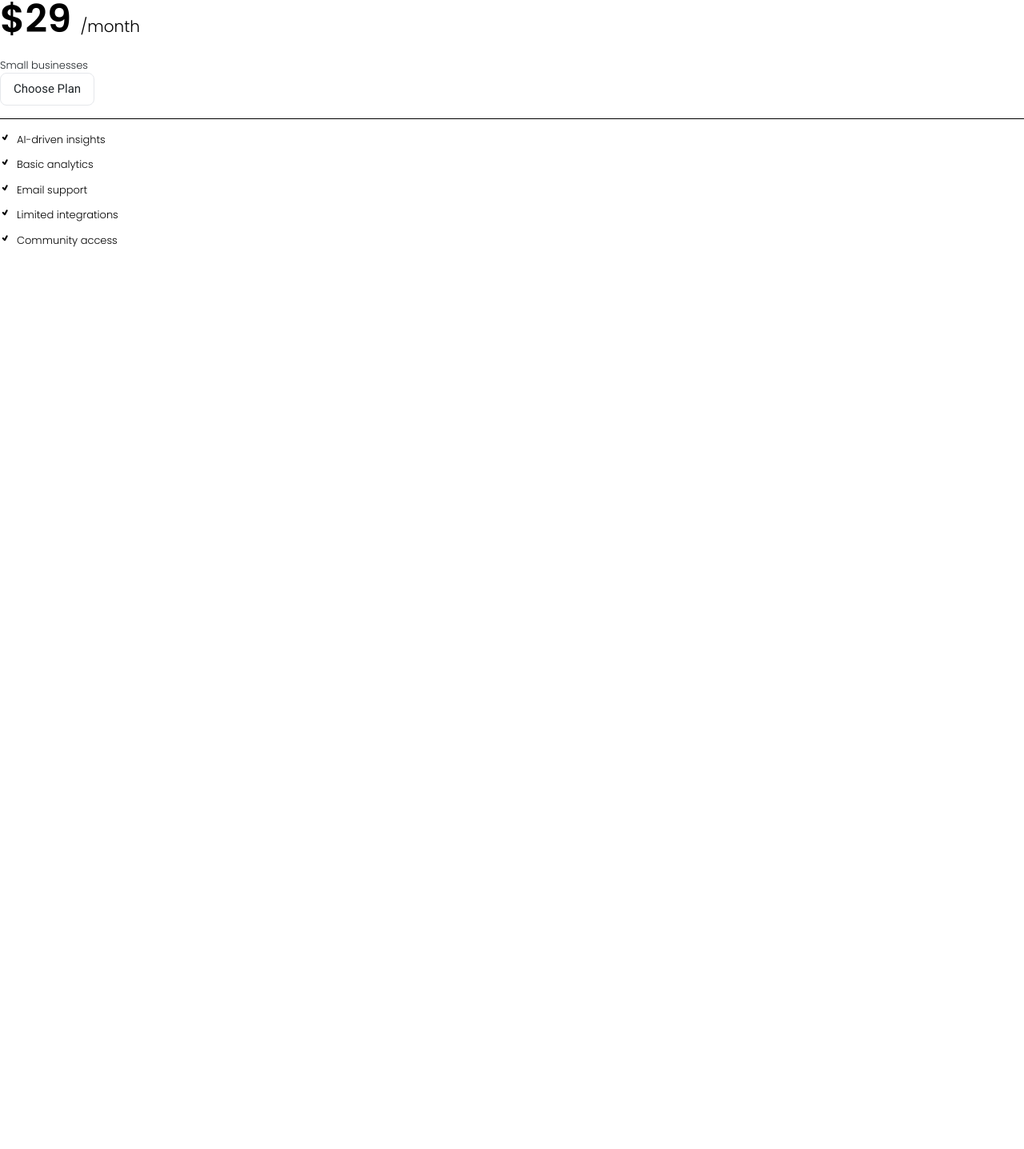
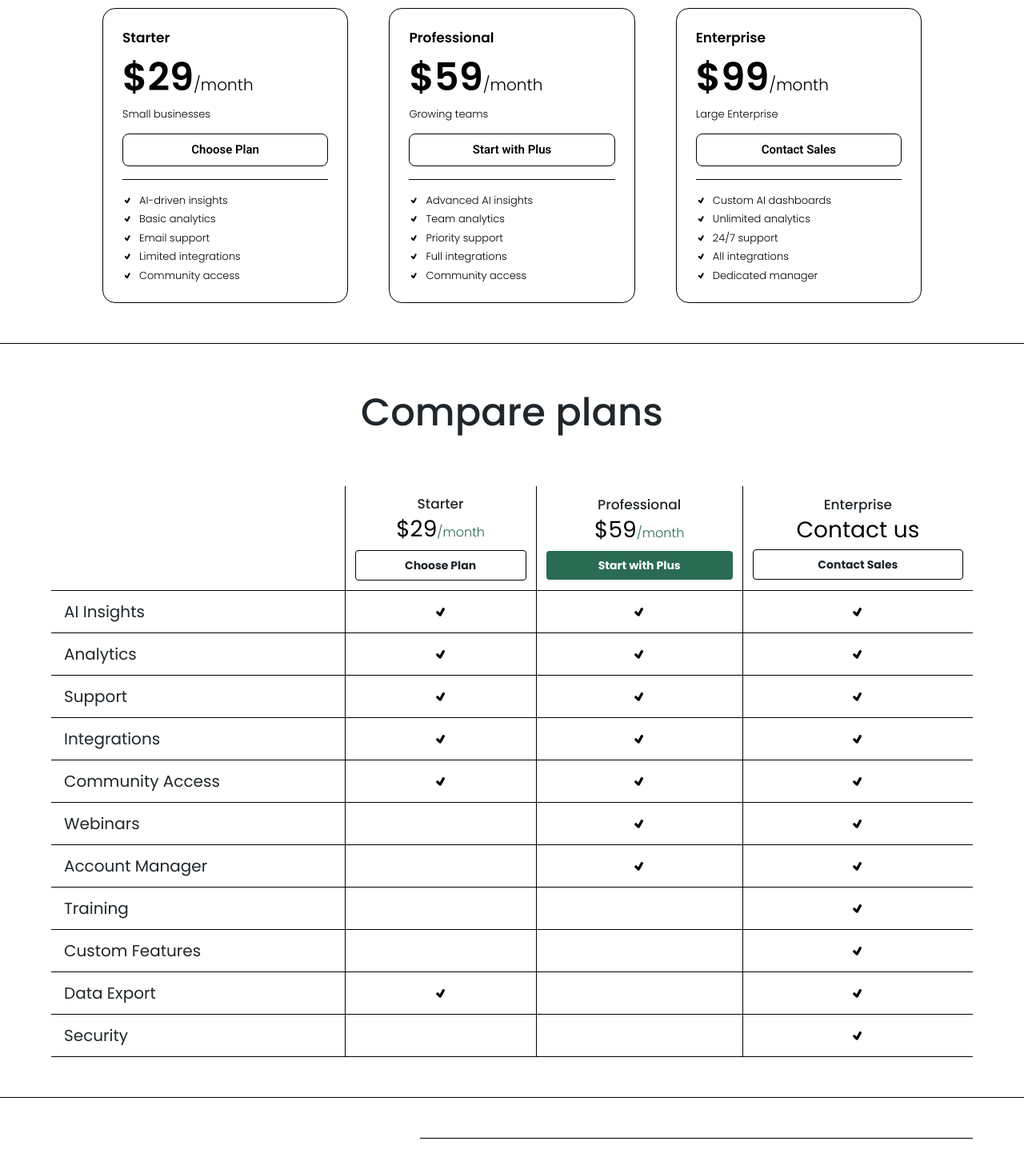
Before and after one commit to AbubakarSiddique32/AI-Automation, a React (Vite) app: page /pricing in a window 1280 px wide. Shown: the part 352-1789 px from the top of the page at 80% size. Before the commit the page ends 800 px from the top, so only its background shows below. Built offline with nearby package versions, Linux system fonts and the light colour scheme.

Commit message:
AI-Automation

```diff
--- /dev/null
+++ b/src/Components/Pricing/ComparePlans.jsx
@@ -0,0 +1,153 @@
+import React from "react";
+import { TiTick } from "react-icons/ti";
+
+const plans = [
+  {
+    name: "Starter",
+    price: "$29",
+    label: "Choose Plan",
+    highlight: false,
+    features: {
+      "AI Insights": true,
+      Analytics: true,
+      Support: true,
+      Integrations: true,
+      "Community Access": true,
+      Webinars: false,
+      "Account Manager": false,
+      Training: false,
+      "Custom Features": false,
+      "Data Export": true,
+      Security: false,
+    },
+  },
+  {
+    name: "Professional",
+    price: "$59",
+    label: "Start with Plus",
+    highlight: true,
+    features: {
+      "AI Insights": true,
+      Analytics: true,
+      Support: true,
+      Integrations: true,
+      "Community Access": true,
+      Webinars: true,
+      "Account Manager": true,
+      Training: false,
+      "Custom Features": false,
+      "Data Export": false,
+      Security: false,
+    },
+  },
+  {
+    name: "Enterprise",
+    price: "Contact us",
+    label: "Contact Sales",
+    highlight: false,
+    features: {
+      "AI Insights": true,
+      Analytics: true,
+      Support: true,
+      Integrations: true,
+      "Community Access": true,
+      Webinars: true,
+      "Account Manager": true,
+      Training: true,
+      "Custom Features": true,
+      "Data Export": true,
+      Security: true,
+    },
+  },
+];
+
+const featureList = [
+  "AI Insights",
+  "Analytics",
+  "Support",
+  "Integrations",
+  "Community Access",
+  "Webinars",
+  "Account Manager",
+  "Training",
+  "Custom Features",
+  "Data Export",
+  "Security",
+];
+
+const ComparePlans = () => {
+  return (
+    <div className="w-[90%] mx-auto  py-[50px]">
+      <h2 className="text-[48px] font-[500] font-outfit text-center mb-14">
+        Compare plans
+      </h2>
+      <div className="overflow-auto">
+        <table className="min-w-full border border-black border-t-0 border-x-0  text-sm text-center">
+          <thead>
+            <tr className="">
+              <th className=" p-3  text-left"> </th>
+              {plans.map((plan, idx) => (
+                <th
+                  key={idx}
+                  className="border border-t-0 border-r-0  border-black p-3"
+                >
+                  <div className="font-[500] text-[17px] mb-2 font-poppins">
+                    {plan.name}
+                  </div>
+                  <div className="text-xl font-bold">
+                    {plan.price.includes("$") ? (
+                      <>
+                        <span className="text-[28px] font-[400] text-[#000000]  font-outfit">
+                          {plan.price}
+                        </span>
+                        <span className="text-[16px] font-[300] text-[#2A6B53] font-outfit">
+                          /month
+                        </span>
+                      </>
+                    ) : (
+                      <span className="text-[28px] font-[400] text-[#000000]  font-outfit">
+                        {plan.price}
+                      </span>
+                    )}
+                  </div>
+                  <button
+                    className={`mt-2 px-4 py-2 rounded text-sm w-full ${
+                      plan.highlight
+                        ? "bg-[#2A6B53] text-[#FAFFFE]"
+                        : "border border-black"
+                    }`}
+                  >
+                    {plan.label}
+                  </button>
+                </th>
+              ))}
+            </tr>
+          </thead>
+          <tbody>
+            {featureList.map((feature, i) => (
+              <tr key={i}>
+                <td className="border border-l-0 border-black  text-left text-[20px] font-poppins p-4 font-[400]">
+                  {feature}
+                </td>
+                {plans.map((plan, idx) => (
+                  <td
+                    key={idx}
+                    className="border border-black border-r-0 p-3 text-center"
+                  >
+                    {plan.features[feature] ? (
+                      <TiTick className="text-black text-xl  m-auto" />
+                    ) : (
+                      ""
+                    )}
+                  </td>
+                ))}
+              </tr>
+            ))}
+          </tbody>
+        </table>
+      </div>
+    </div>
+  );
+};
+
+export default ComparePlans;
--- /dev/null
+++ b/src/Components/Pricing/FAQ.jsx
@@ -0,0 +1,76 @@
+import React from "react";
+import { useState } from "react";
+import { FaChevronDown } from "react-icons/fa";
+
+const faqData = [
+  {
+    question: "What is AI Sales Automation?",
+    answer:
+      "AI Sales Automation uses artificial intelligence to automate repetitive sales tasks like outreach, follow-ups, and lead scoring.",
+  },
+  {
+    question: "How does the pricing work?",
+    answer:
+      "Pricing is based on your plan type, usage volume, and features you enable. You can view full details on our pricing page.",
+  },
+  {
+    question: "Can I switch plans later?",
+    answer:
+      "Yes, you can upgrade or downgrade your plan at any time from your account dashboard.",
+  },
+  {
+    question: "Is there a free trial available?",
+    answer:
+      "Yes, we offer a 14-day free trial with full access to all premium features.",
+  },
+  {
+    question: "What payment methods are accepted?",
+    answer:
+      "We accept all major credit cards, PayPal, and wire transfers for enterprise clients.",
+  },
+];
+
+const FAQ = () => {
+  const [openIndex, setOpenIndex] = useState(null);
+
+  const toggle = (index) => {
+    setOpenIndex(openIndex === index ? null : index);
+  };
+
+  return (
+    <div className="w-[90%] m-auto py-[50px] flex  ">
+      <div className="faq-left w-[40%]">
+        <h1 className=" font-outfit text-[48px] font-[400] text-[#000000]">
+          Frequently Asked Questions
+        </h1>
+      </div>
+      <div className="faq-right w-[60%]">
+        <div className="w-full mx-auto ">
+          {faqData.map((item, index) => (
+            <div key={index} className="border-t border-black">
+              <button
+                onClick={() => toggle(index)}
+                className="w-full text-left py-4 flex items-center justify-between text-[17px] text-[#000000] font-medium"
+              >
+                {item.question}
+                <FaChevronDown
+                  className={`transition-transform duration-300 ${
+                    openIndex === index ? "rotate-180" : ""
+                  }`}
+                />
+              </button>
+              {openIndex === index && (
+                <div className="pb-4 text-[15px] text-[#000000]">
+                  {item.answer}
+                </div>
+              )}
+            </div>
+          ))}
+          <div className="border-t border-black"></div>
+        </div>
+      </div>
+    </div>
+  );
+};
+
+export default FAQ;
--- a/src/Components/Pricing/Pricing.jsx
+++ b/src/Components/Pricing/Pricing.jsx
@@ -1,10 +1,20 @@
 import React from "react";
 import PricingPlan from "./PricingPlan";
+import ComparePlans from "./ComparePlans";
+import FAQ from "./FAQ";
 
 const Pricing = () => {
   return (
     <div>
-      <PricingPlan />
+      <div className="pricing-plan border-b border-[#000000]">
+        <PricingPlan />
+      </div>
+      <div className="compare-plan border-b border-[#000000]">
+        <ComparePlans />
+      </div>
+      <div className="faq border-b border-[#000000] mb-5">
+        <FAQ />
+      </div>
     </div>
   );
 };
--- a/src/Components/Pricing/PricingPlan.jsx
+++ b/src/Components/Pricing/PricingPlan.jsx
@@ -1,10 +1,54 @@
-import React from "react";
+import React, { useState } from "react";
 import { TiTick } from "react-icons/ti";
 
 const PricingPlan = () => {
+  const [selectedPlan, setSelectedPlan] = useState(null);
+
+  const plans = [
+    {
+      name: "Starter",
+      price: "$29",
+      subtitle: "Small businesses",
+      btn: "Choose Plan",
+      features: [
+        "AI-driven insights",
+        "Basic analytics",
+        "Email support",
+        "Limited integrations",
+        "Community access",
+      ],
+    },
+    {
+      name: "Professional",
+      price: "$59",
+      subtitle: "Growing teams",
+      btn: "Start with Plus",
+      features: [
+        "Advanced AI insights",
+        "Team analytics",
+        "Priority support",
+        "Full integrations",
+        "Community access",
+      ],
+    },
+    {
+      name: "Enterprise",
+      price: "$99",
+      subtitle: "Large Enterprise ",
+      btn: "Contact Sales",
+      features: [
+        "Custom AI dashboards",
+        "Unlimited analytics",
+        "24/7 support",
+        "All integrations",
+        "Dedicated manager",
+      ],
+    },
+  ];
+
   return (
-    <div className="pricing-plan">
-      <div className="pricing-plan-body">
+    <div className="pricing-plan py-[30px] pb-[50px] ">
+      <div className="pricing-plan-body ">
         <div className="pricing-heading text-center p-[20px] pt-[50px]">
           <h1 className=" text-[60px] font-[500] font-poppins text-black mb-[5px]">
             Flexible pricing plans
@@ -13,56 +57,55 @@ const PricingPlan = () => {
             Choose the best plan for your business needs.
           </h4>
         </div>
-        <div className="buying-plans">
-          <div className="single-plan">
-            <div className="sp-price flex flex-col gap-3">
-              <h4 className=" text-[17px] font-[600] font-poppins text-[#000000]">
-                Starter
+        <div className="buying-plans w-[80%] m-auto flex justify-between pt-[30px]">
+          {plans.map((plan, index) => (
+            <div
+              key={index}
+              className={`single-plan w-[30%] p-[24px] rounded-[16px] border transition-all duration-300 ${
+                selectedPlan === index
+                  ? "bg-[#19332D0F] border-[#2A6B53] text-[#2A6B53]"
+                  : "border-[#000000] text-black"
+              }`}
+            >
+              <div className="sp-price flex flex-col mb-[15px]">
+                <h4 className=" text-[17px] font-[600] font-poppins">
+                  {plan.name}
                 </h4>
-              <h2 className=" text-[48px] font-[600] font-poppins text-[#000000]">
-                $29 <span className="text-[20px] font-[300]">/month</span>
+                <h2 className=" text-[48px] font-[600] font-poppins">
+                  {plan.price}
+                  <span className="text-[20px] font-[300]">/month</span>
                 </h2>
-              <p className=" text-[13px] font-[300] ">Small businesses</p>
+                <p className=" text-[13px] font-[300] ">{plan.subtitle}</p>
               </div>
               <div className="sp-button">
-              <button className=" border rounded-[8px] px-[16px] py-[8px] text-[15px] font-roboto">
-                Choose Plan
+                <button
+                  onClick={() => setSelectedPlan(index)}
+                  className={`rounded-[8px] font-[600] px-[16px] py-[8px] text-[15px] font-roboto w-full border ${
+                    selectedPlan === index
+                      ? " text-[#FAFFFE] bg-[#2A6B53]"
+                      : "border-black text-black"
+                  }`}
+                >
+                  {plan.btn}
                 </button>
               </div>
               <div className="plan-line w-full h-[1px] bg-black my-4"></div>
-            <ul className=" flex flex-col gap-3 list-none">
-              <li>
-                <p className=" flex gap-2 text-[13px] font-[300] text-black">
+              <ul className=" flex flex-col gap-1 list-none">
+                {plan.features.map((feature, i) => (
+                  <li key={i}>
+                    <p
+                      className={`flex gap-2 items-center text-[13px] font-[300] ${
+                        selectedPlan === index ? "text-green-700" : "text-black"
+                      }`}
+                    >
                       <TiTick />
-                  AI-driven insights
+                      {feature}
                     </p>
                   </li>
-              <li>
-                <p className=" flex gap-2 text-[13px] font-[300] text-black">
-                  <TiTick />
-                  Basic analytics
-                </p>
-              </li>
-              <li>
-                <p className=" flex gap-2 text-[13px] font-[300] text-black">
-                  <TiTick />
-                  Email support
-                </p>
-              </li>
-              <li>
-                <p className=" flex gap-2 text-[13px] font-[300] text-black">
-                  <TiTick />
-                  Limited integrations
-                </p>
-              </li>
-              <li>
-                <p className=" flex gap-2 text-[13px] font-[300] text-black">
-                  <TiTick />
-                  Community access
-                </p>
-              </li>
+                ))}
               </ul>
             </div>
+          ))}
         </div>
       </div>
     </div>
--- a/src/index.css
+++ b/src/index.css
@@ -1,5 +1,6 @@
 @import url("https://fonts.googleapis.com/css2?family=Poppins:ital,wght@0,100;0,200;0,300;0,400;0,500;0,600;0,700;0,800;0,900;1,100;1,200;1,300;1,400;1,500;1,600;1,700;1,800;1,900&display=swap");
 @import url("https://fonts.googleapis.com/css2?family=Roboto:ital,wght@0,100..900;1,100..900&display=swap");
+@import url("https://fonts.googleapis.com/css2?family=Outfit:wght@100..900&display=swap");
 
 @tailwind base;
 @tailwind components;
--- a/tailwind.config.js
+++ b/tailwind.config.js
@@ -6,6 +6,7 @@ export default {
       fontFamily: {
         poppins: ["Poppins", "sans-serif"],
         roboto: ["Roboto", "sans-serif"],
+        outfit: ["Outfit", "sans - serif"],
       },
     },
   },
```
Lines whose indentation alone changed are shown as unchanged.
